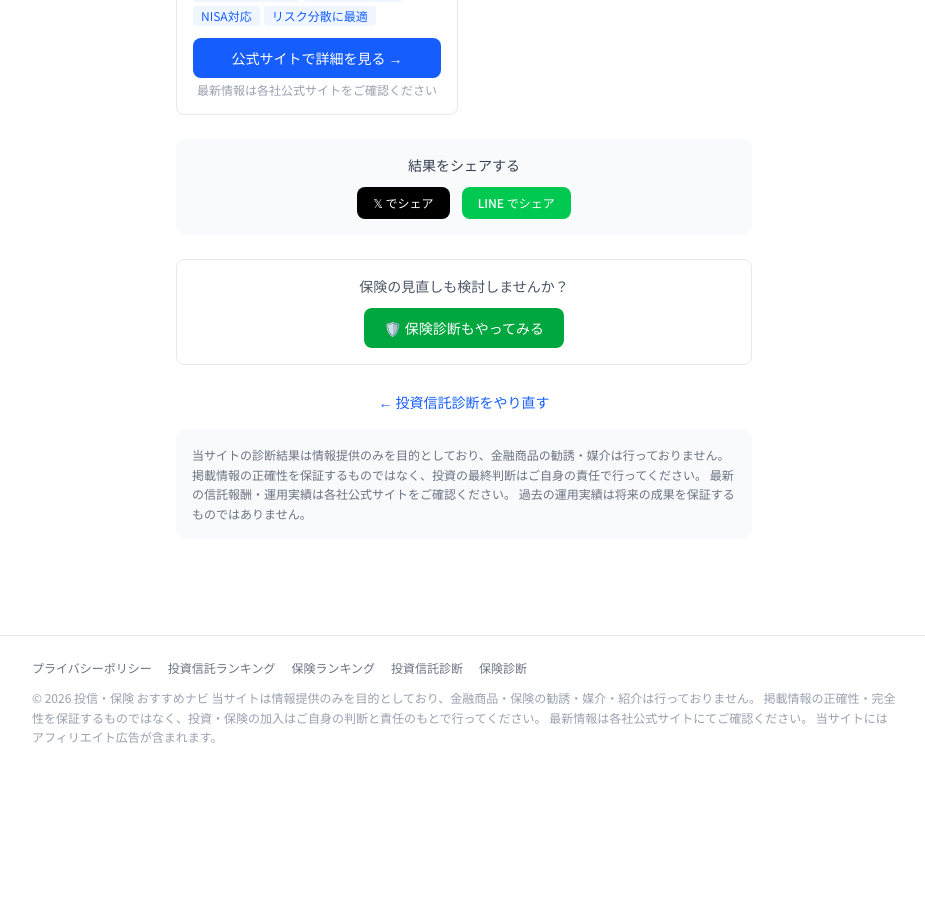
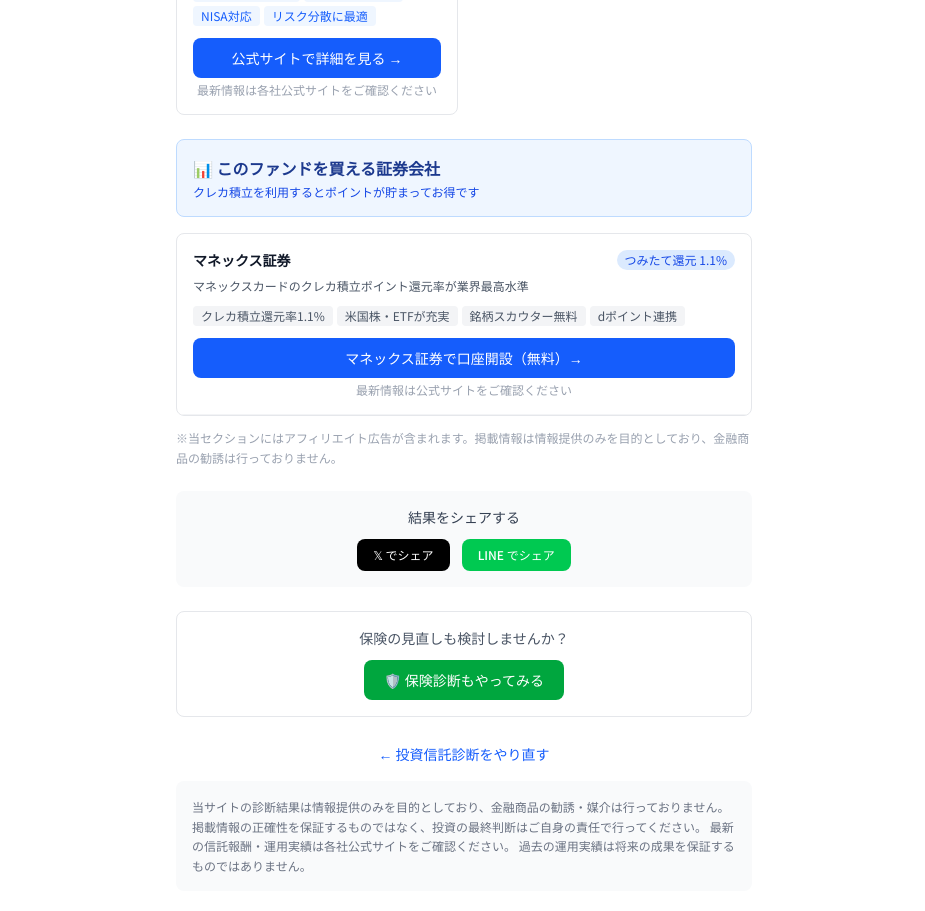
Before and after one commit to ysato10100423-lang/ifa-review-platform, a Next.js app: page /diagnosis/funds/result in a window 1280 px wide. Shown: the part 2380-3291 px from the top of the page, without its empty margins (176-1101 px from the left). Before the commit the page ends 3151 px from the top, so only its background shows below. Built offline with nearby package versions, Linux system fonts and the light colour scheme.

Commit message:
マネックス証券のアフィリエイトURLを設定（アクセストレード）
Co-Authored-By: Claude Sonnet 4.6 <noreply@anthropic.com>

```diff
--- a/data/brokers.ts
+++ b/data/brokers.ts
@@ -31,7 +31,7 @@ export const BROKERS: Broker[] = [
     id: 'monex',
     name: 'マネックス証券',
     tagline: 'マネックスカードのクレカ積立ポイント還元率が業界最高水準',
-    affiliate_url: '', // TODO: A8承認後に差し替え
+    affiliate_url: 'https://h.accesstrade.net/sp/cc?rk=0100p8ju00oqh7',
     features: ['クレカ積立還元率1.1%', '米国株・ETFが充実', '銘柄スカウター無料', 'dポイント連携'],
     point_rate: 1.1,
     card_id: 'monex-card',
```
